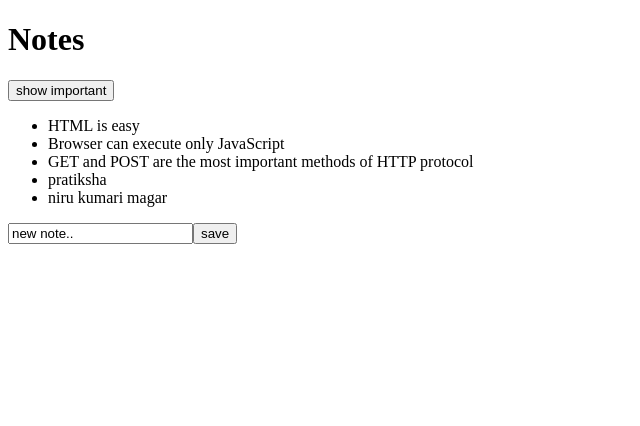
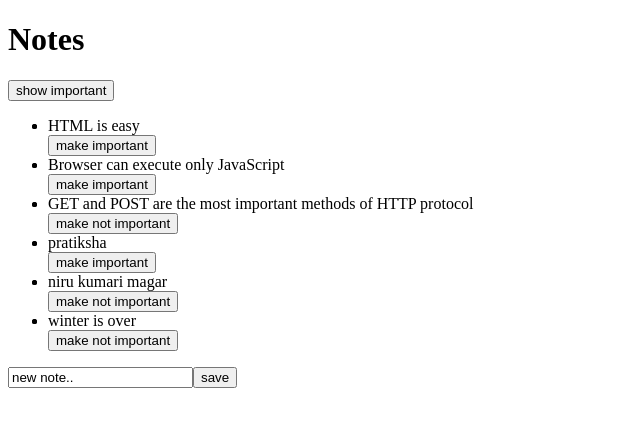
Before and after one commit to pratiksj/fullstack-exercise, a React (Create React App) app in the folder workshop/part2/: page / in a window 1280 px wide. Shown: the top 426 px of the page, without its empty margins (0-640 px from the left). Built offline with nearby package versions, Linux system fonts and the light colour scheme; data requests are answered from the project's data file.

Commit message:
feat:refactor api

```diff
--- a/workshop/part2/db.json
+++ b/workshop/part2/db.json
@@ -3,7 +3,7 @@
     {
       "id": 1,
       "content": "HTML is easy",
-      "important": true
+      "important": false
     },
     {
       "id": 2,
@@ -26,6 +26,12 @@
       "data": "2023-07-25T16:36:02.985Z",
       "important": true,
       "id": 5
+    },
+    {
+      "content": "winter is over",
+      "data": "2023-07-26T04:46:07.355Z",
+      "important": true,
+      "id": 6
     }
   ]
 }
--- a/workshop/part2/src/App.js
+++ b/workshop/part2/src/App.js
@@ -1,6 +1,6 @@
-import axios from "axios";
 import { useState, useEffect } from "react";
 import Note from "./components/Note";
+import noteServices from "./services/notes";
 
 const App = () => {
   const [notes, setNotes] = useState([]);
@@ -9,13 +9,10 @@ const App = () => {
 
   useEffect(() => {
     console.log("effect");
-    axios.get("http://localhost:3001/notes").then((response) => {
-      console.log("promise fulfilled");
-      setNotes(response.data);
-    });
+
+    noteServices.getAll().then((response) => setNotes(response));
   }, []);
   console.log(notes, "array");
-  //console.log("render", no, "notes");
 
   const addNote = (event) => {
     event.preventDefault();
@@ -25,7 +22,7 @@ const App = () => {
       important: Math.random() < 0.5 ? true : false,
       id: notes.length + 1,
     };
-    axios.post("http://localhost:3001/notes", noteObject).then((response) => {
+    noteServices.create(noteObject).then((response) => {
       setNotes(notes.concat(noteObject));
       setNewNote("");
     });
@@ -38,6 +35,15 @@ const App = () => {
     ? notes
     : notes.filter((note) => note.important === true);
 
+  const toggleImportanceOf = (id) => {
+    //const url = `http://localhost:3001/notes/${id}`;
+    const note = notes.find((n) => n.id === id);
+    const noteTochange = { ...note, important: !note.important };
+    noteServices.update(id, noteTochange).then((response) => {
+      setNotes(notes.map((n) => (n.id !== id ? n : response.data)));
+    });
+  };
+
   return (
     <div>
       <h1>Notes</h1>
@@ -49,7 +55,11 @@ const App = () => {
       <ul>
         {notesToshow.map((note) => (
           <li key={note.id}>
-            <Note key={note.id} note={note} />
+            <Note
+              key={note.id}
+              note={note}
+              toggleImportance={() => toggleImportanceOf(note.id)}
+            />
           </li>
         ))}
       </ul>
--- a/workshop/part2/src/components/Note.js
+++ b/workshop/part2/src/components/Note.js
@@ -1,5 +1,11 @@
-const Note = ({ note }) => {
-  return <div>{note.content}</div>;
+const Note = ({ note, toggleImportance }) => {
+  const lable = note.important ? "make not important" : "make important";
+  return (
+    <div>
+      <li>{note.content}</li>
+      <button onClick={toggleImportance}>{lable}</button>
+    </div>
+  );
 };
 
 export default Note;
--- /dev/null
+++ b/workshop/part2/src/services/notes.js
@@ -0,0 +1,23 @@
+import axios from "axios";
+const baseUrl = "http://localhost:3001/notes";
+
+const getAll = () => {
+  console.log("i am getAl");
+  let request = axios.get(baseUrl);
+  return request.then((response) => response.data);
+};
+
+const create = (newObject) => {
+  let request = axios.post(baseUrl, newObject);
+  return request.then((response) => response.data);
+};
+
+const update = (id, newObject) => {
+  return axios.put(`${baseUrl}/${id}`, newObject);
+};
+
+export default {
+  getAll: getAll,
+  create: create,
+  update: update,
+};
```
